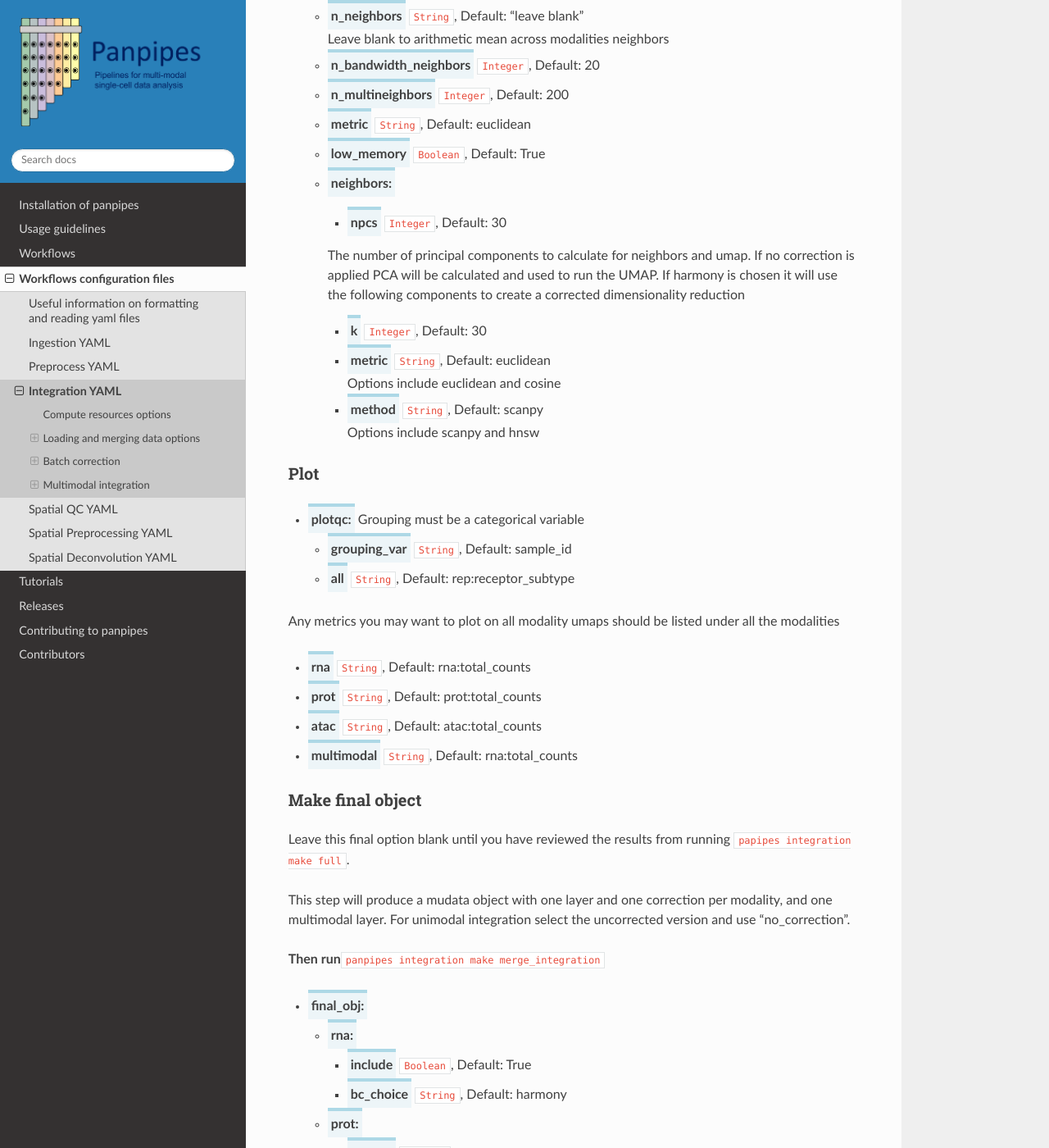
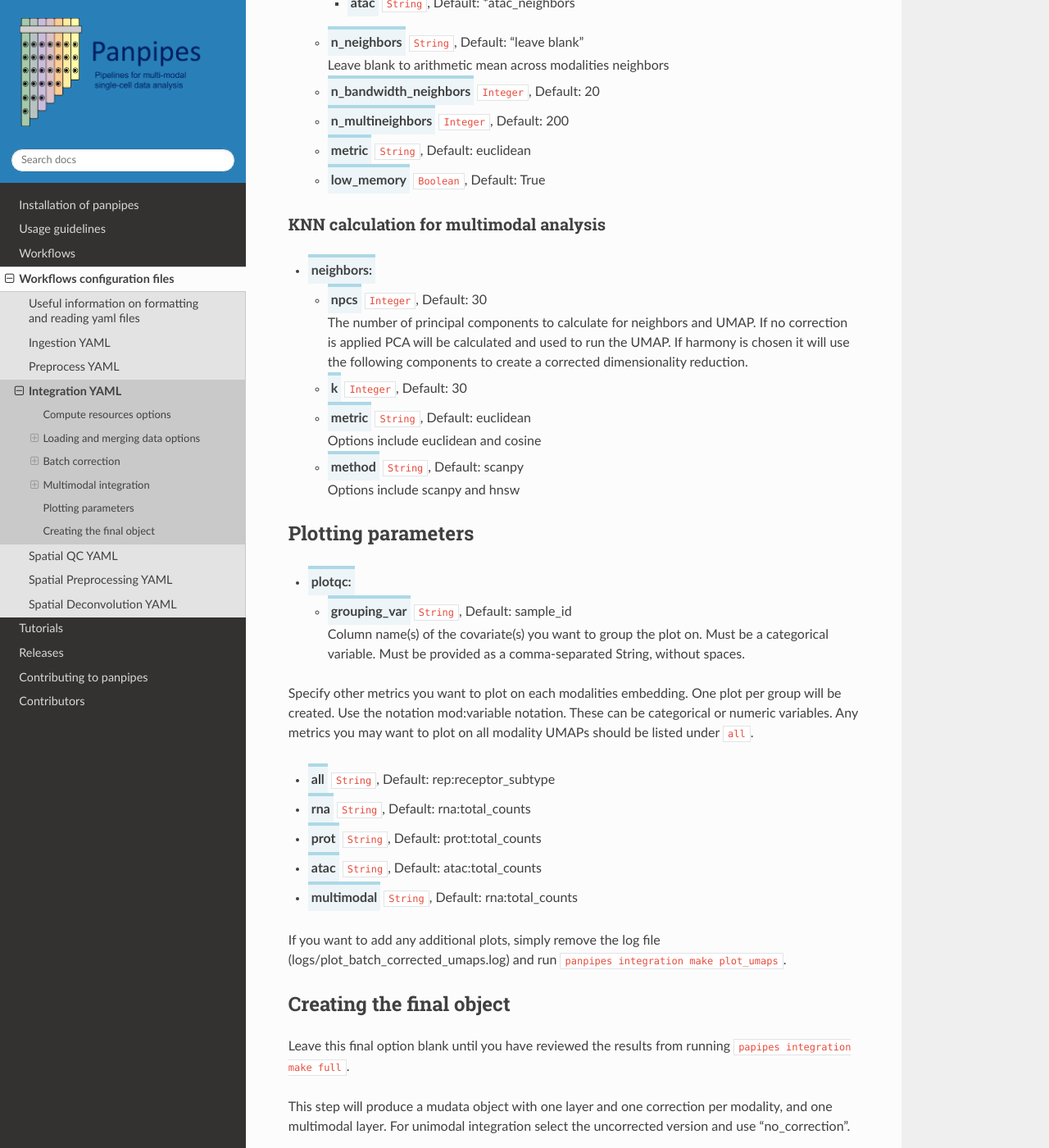
Before and after one commit to bio-la/panpipes-nextflow, a Sphinx documentation site: the page built from docs/yaml_docs/pipeline_integration_yml.md, in a window 1280 px wide and 1400 px high, scrolled down 10269 px. Shown: the whole window at 82% size. Built offline with Sphinx 7.4.7 and the Read the Docs theme 2.0.0, drawn with Linux system fonts in a browser that asks for light colours; some of the changed text lies outside the part shown.

Commit message:
Finished cleaning up integration pipeline.yml

```diff
--- a/docs/yaml_docs/pipeline_integration_yml.md
+++ b/docs/yaml_docs/pipeline_integration_yml.md
@@ -219,15 +219,16 @@
     Defines if you want the batch correction to run. If set to `False`, `PCA` with default parameters is calculated.
 
   - <span class="parameter">dimred</span> `String`, Default: PCA<br>
-    Defines if which dimensionality reduction to use, PCA or LSI
+    Defines which dimensionality reduction to use. Available options are PCA and LSI.
 
   - <span class="parameter">tools</span> `String` (comma-separated), Default: harmony<br>
-    Defines the method used to run batch correction, multiple can be selected.
-    choices: harmony, bbknn
+    Defines the method used to run batch correction.
+    Multiple can be selected by specifying them as a comma-seprated string without spaces.
+    Available options are: harmony, bbknn, and combat
 
    - <span class="parameter">column</span> `String` (comma-separated), Default: sample_id<br>
-
-     The column you want to batch correct on, if a comma-separated list is specified then all will be used simultaneously
+     The column you want to batch correct on.
+     If a comma-separated list is provided then all will be used simultaneously.
 
 #### Harmony arguments
 
@@ -241,23 +242,21 @@
   For more information on `harmony` check the [harmony documentation](https://portals.broadinstitute.org/harmony/reference/RunHarmony.html)
 
 
-### BBKNN arguments
-
-
+#### BBKNN arguments
 
 - <span class="parameter">bbknn:</span>
 
   - <span class="parameter">neighbors_within_batch:</span> `Integer`, Default: 3<br>
 
-For more information on `bbknn` check the [bbknn documentation](https://bbknn.readthedocs.io/en/latest/)
+For more information on `bbknn` check the [bbknn documentation](https://bbknn.readthedocs.io/en/latest/).
 
 
-### Find neighbour parameters
+#### Find neighbour parameters
 
 - <span class="parameter">neighbors:</span> `String` <br>
 
   - <span class="parameter">npcs</span> `Integer`, Default: 30<br>
-   Number of principal components to calculate for neighbors and Umap
+   Number of principal components to calculate for neighbors and UMAP.
 
   -  <span class="parameter">k</span> `Integer`, Default: 30<br>
   Number of neighbors
@@ -273,21 +272,22 @@
 <span class="parameter">multimodal:</span>
 
  - <span class="parameter">run</span> `Boolean`, Default: True<br>
- Leave False if you don't want to run multimodal integration
+ Set to False if you don't want to run multimodal integration
 
  - <span class="parameter">tools</span> `String`(Comma separated), Default: "WNN"<br>
  Method you want to use to run batch correction. Options include: WNN, totalvi and multiVI. You can specify mutiple methods and they will be run simultaneously.
 
  - <span class="parameter">column_categorical</span> `String`(Comma separated), Default: sample_id<br>
- This is the column you want to run a batch correction on, multiple can be selected simultaneously.
+ This is the column you want to run a batch correction on.
+ Mltiple columns can be selected simultaneously by providing them as a comma-separated string without spaces.
 
  Extra parameters:
 
 ### TotalVI arguments
 
-  **totalvi has to run on both rna and protein data**
+  **TotalVI has to run on both rna and protein data**
 
-   These are the basic totalvi parameters required, you can add more if it fits your analysis better.
+   This is the minimal set of TotalVI parameters required, you can add more if it fits your analysis better.
 
 
  - <span class="parameter">totalvi:</span>
@@ -296,8 +296,7 @@
    -  <span class="parameter">exclude_mt_genes</span> `Boolean`, Default: True<br>
    -  <span class="parameter">mt_column</span> `String`, Default: mt<br>
    -  <span class="parameter">filter_by_hvg</span> `Boolean`, Default: True<br>
-
-   To filter manually create a column called prot_outliers in mdata['prot']
+      To filter manually create a column called prot_outliers in mdata['prot']
 
    -  <span class="parameter">filter_prot_outliers</span> `Boolean`, Default: False<br>
    -  <span class="parameter">model_args</span>:
@@ -313,9 +312,10 @@
 
   **MultiVI has to run on both rna and atac data**
 
-   These are the basic multivi parameters required, you can add more if it fits your analysis better.
+   This is the minimal set of MultiVI parameters required, you can add more if it fits your analysis better.
 
-   By setting lowmen to True it will subset the atac to the top 25k HVF which is recommended to deal with the concatenation of atac and rna on large datasets which at the moment is required by `scvi-tools`. Note that >100GB of RAM are required to concatenate atac,rna with 15k cells and 120k total features (union rna,atac)
+   Setting `lowmem` to True it will subset the ATAC data to the top 25k HVF which is recommended to deal with the concatenation of atac and rna on large datasets which at the moment is required by `scvi-tools`.
+   Note that >100GB of RAM are required to concatenate ATAC and RNA data with 15k cells and 120k total features (union rna,atac)
 
  -  <span class="parameter">MultiVI:</span>
 
@@ -331,30 +331,29 @@
         -  <span class="parameter">max_epochs</span> `Integer`, Default: 500<br>
         -  <span class="parameter">lr</span> `Float`, Default: 0.0001<br>
         -  <span class="parameter">use_gpu</span> `String`, Default: None<br>
-     Leave blank for default str, int and bool.
+           Leave blank for default str, int and bool.
         -  <span class="parameter">train_size</span> `Float`, Default: 0.9<br>
         -  <span class="parameter">validation_size</span> `String`, Default: None<br>
-    Leave blank for default
+           Leave blank for default
         -  <span class="parameter">batch_size</span> `Integer`, Default: 128<br>
         -  <span class="parameter">weight_decay</span> `Float`, Default: 0.001<br>
         -  <span class="parameter">eps</span> `Float`, Default: 1e-08<br>
         -  <span class="parameter">early_stopping</span> `Boolean`, Default: True<br>
         -  <span class="parameter">save_best</span> `Boolean`, Default: True<br>
         -  <span class="parameter">check_val_every_n_epoch</span> `String`, Default: None<br>
-   Leave blank for the default integer
+           Leave blank for the default integer
         -  <span class="parameter">n_steps_kl_warmup</span> `String`, Default: None<br>
-   Leave blank for the default integer
+           Leave blank for the default integer
         -  <span class="parameter">n_epochs_kl_warmup</span> `Integer`, Default: 50<br>
         -  <span class="parameter">adversarial_mixing</span> `Boolean`, Default: True<br>
   -  <span class="parameter">training_plan</span> `String`, Default: None<br>
 
 
-### Mofa
+### Mofa arguments
 
 **Requires at least two modalities, can run with three**
 
-  These are the basic mofa parameters required, you can add more if it fits your analysis better.
-
+  This is the minimal set of Mofa parameters required, you can add more if it fits your analysis better.
 
 -  <span class="parameter">mofa:</span>
    -  <span class="parameter">modalities</span> `String` (Comma separated), Default: rna,prot,atac<br>
@@ -362,21 +361,23 @@
    -  <span class="parameter">n_factors</span> `Integer`, Default: 10<br>
    -  <span class="parameter">n_iterations</span> `Integer`, Default: 1000<br>
    -  <span class="parameter">convergence_mode</span> `String`, Default: fast<br>
-    Choice between fast, medium, and slow
+      Choice between fast, medium, and slow
    -  <span class="parameter">save_parameters</span> `Boolean`, Default: False<br>
    -  <span class="parameter">outfile</span> `String`, Default: `path/to/h5ad/to_save_model_to`<br>
 
-### WNN
+### WNN arguments
 
 **Requires at least two modalities, can run with three**
 
- These are the basic WNN parameters required, you can add more if it fits your analysis better.
+ This is the minimal set of WNN parameters required, you can add more if it fits your analysis better.
+ Panpipes uses muon's implementation of WNN.
 
 - <span class="parameter">WNN:</span>
+
   -  <span class="parameter">modalities</span> `String` (Comma separated), Default: rna, prot, atac <br>
   -  <span class="parameter">batch_corrected</span> `String`, Default: None<br>
 
-    Set the modality to one method ("bbknn", "scVI", "harmony", "scanorama"), if left None, a default de novo calculation of neighbours on non-corrected data for that modality using specified parameters
+       Set the modality to one method ("bbknn", "scVI", "harmony", "scanorama"), if left None, a default de novo calculation of neighbours on non-corrected data for that modality using specified parameters
      -  <span class="parameter">rna</span> `String`, Default: None<br>
         Options here include "bbknn" and "harmony"
 
@@ -391,7 +392,7 @@
       -  <span class="parameter">atac</span> `String`, Default: *atac_neighbors<br>
 
    - <span class="parameter">n_neighbors</span> `String`, Default: "leave blank"<br>
-  Leave blank to arithmetic mean across modalities neighbors
+     Leave blank to arithmetic mean across modalities neighbors
 
    - <span class="parameter">n_bandwidth_neighbors</span> `Integer`, Default: 20<br>
 
@@ -401,11 +402,13 @@
 
    - <span class="parameter">low_memory</span> `Boolean`, Default: True<br>
 
-
+### KNN calculation for multimodal analysis
   - <span class="parameter">neighbors:</span>
       -  <span class="parameter">npcs</span> `Integer`, Default: 30<br>
+         The number of principal components to calculate for neighbors and UMAP.
+         If no correction is applied PCA will be calculated and used to run the UMAP.
+         If harmony is chosen it will use the following components to create a corrected dimensionality reduction.
 
-    The number of principal components to calculate for neighbors and umap. If no correction is applied PCA will be calculated and used to run the UMAP. If harmony is chosen it will use the following components to create a corrected dimensionality reduction
      -  <span class="parameter">k</span> `Integer`, Default: 30<br>
      -  <span class="parameter">metric</span> `String`, Default: euclidean<br>
    Options include euclidean and cosine
@@ -414,27 +417,31 @@
    Options include scanpy and hnsw
 
 
-### Plot
+## Plotting parameters
 
-- <span class="parameter">plotqc:</span>
-Grouping must be a categorical variable
+- <span class="parameter">plotqc:</span> <br>
    -  <span class="parameter">grouping_var</span> `String`, Default: sample_id<br>
+      Column name(s) of the covariate(s) you want to group the plot on. Must be a categorical variable.
+      Must be provided as a comma-separated String, without spaces.
+
+Specify other metrics you want to plot on each modalities embedding. One plot per group will be created.
+Use the notation mod:variable notation.
+These can be categorical or numeric variables.
+Any metrics you may want to plot on all modality UMAPs should be listed under `all`.
    -  <span class="parameter">all</span> `String`, Default: rep:receptor_subtype<br>
-
- Any metrics you may want to plot on all modality umaps should be listed under all the modalities
-
    -  <span class="parameter">rna</span> `String`, Default: rna:total_counts<br>
    -  <span class="parameter">prot</span> `String`, Default: prot:total_counts<br>
    -  <span class="parameter">atac</span>  `String`, Default: atac:total_counts<br>
    -  <span class="parameter">multimodal</span> `String`, Default: rna:total_counts<br>
 
+If you want to add any additional plots, simply remove the log file (logs/plot_batch_corrected_umaps.log) and run `panpipes integration make plot_umaps`.
 
-
-### Make final object
+## Creating the final object
 
 Leave this final option blank until you have reviewed the results from running `papipes integration make full`.
 
-This step will produce a mudata object with one layer and one correction per modality, and one multimodal layer. For unimodal integration select the uncorrected version and use "no_correction".
+This step will produce a mudata object with one layer and one correction per modality, and one multimodal layer.
+For unimodal integration select the uncorrected version and use "no_correction".
 
 **Then run**`panpipes integration make merge_integration`
 
```
Also changed, not shown: 1 other file.
